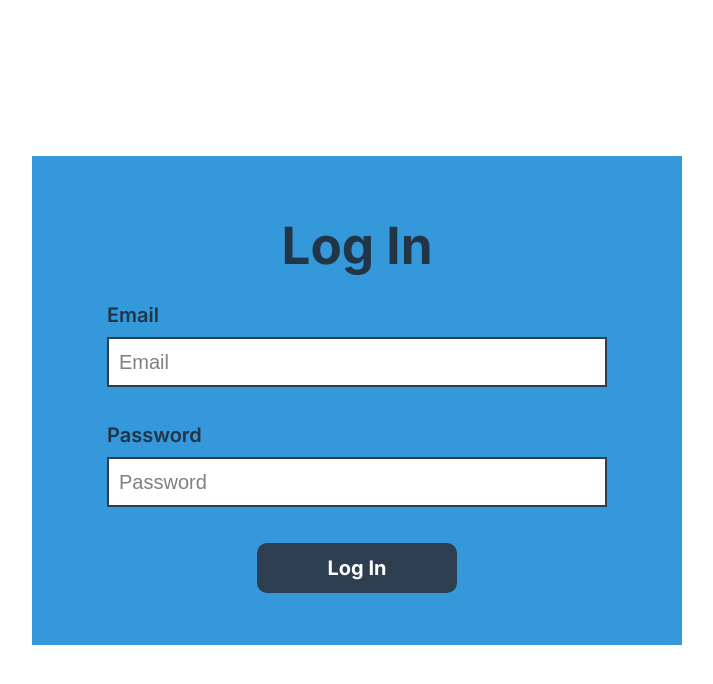
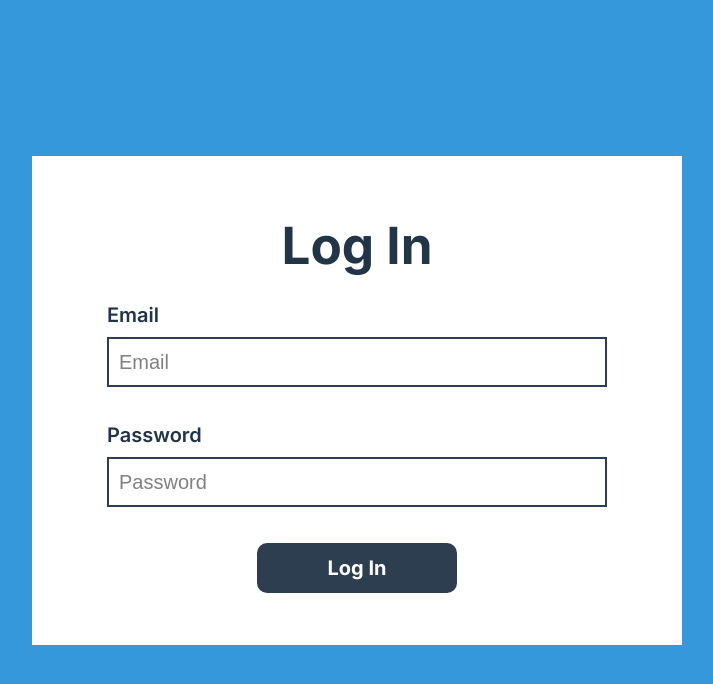
Before and after one commit to Hussein-Abdallah0/CareerForgeAI, a React (Vite) app in the folder frontend/: page / in a window 1280 px wide. Shown: the top 684 px of the page, without its empty margins (283-996 px from the left). Built offline with nearby package versions, Linux system fonts and the light colour scheme.

Commit message:
Fix background color in login page

```diff
--- a/frontend/src/pages/Login/styles.css
+++ b/frontend/src/pages/Login/styles.css
@@ -2,7 +2,10 @@
   display: flex;
   flex-direction: column;
   align-items: center;
-  width: 90vw;
+  width: 100vw;
+  height: 100vh;
+  justify-content: center;
+  background-color: var(--secondary);
 }
 
 .login-section {
@@ -14,7 +17,7 @@
   max-width: 650px;
   height: 55vw;
   max-height: 489px;
-  background-color: var(--secondary);
+  background-color: white;
   text-align: center;
 }
 
```
